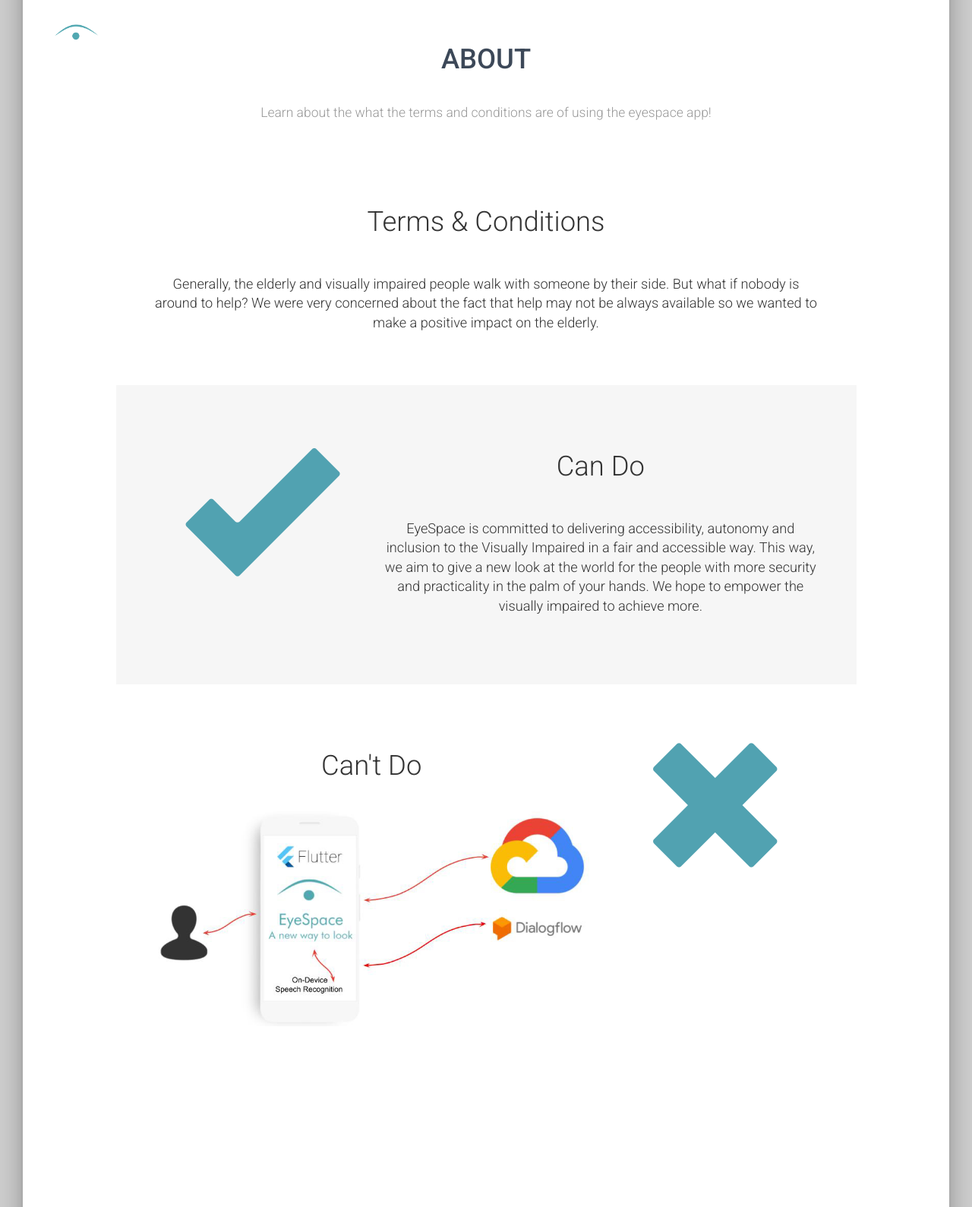
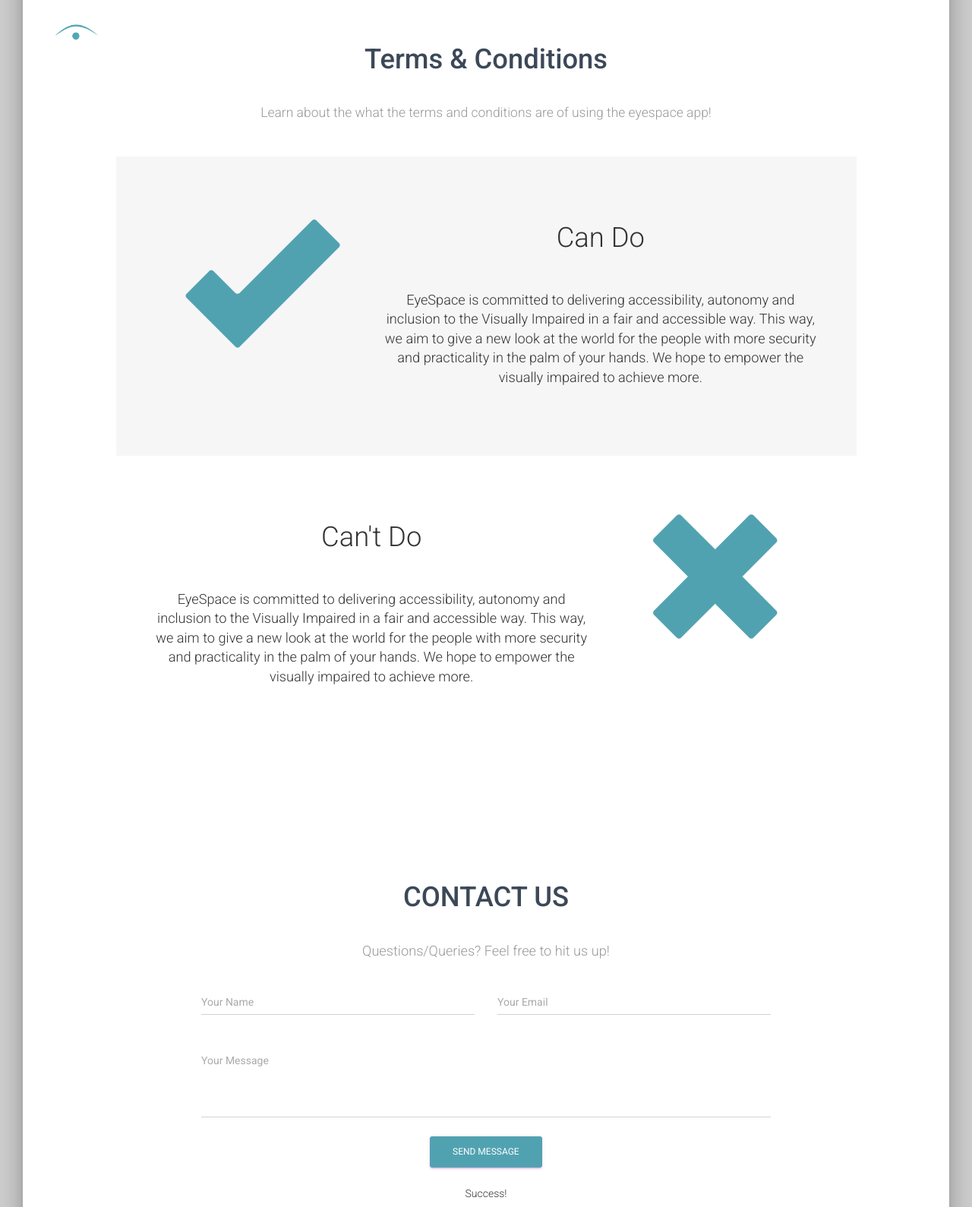
Before and after one commit to team-eyespace/eyespace-website, a website: page public/terms-conditions.html in a window 1280 px wide. Shown: the top 1589 px of the page at 76% size. Drawn offline with nearby package versions, Linux system fonts and the light colour scheme.

Commit message:
Adding Styling and Clean up to T&C Page

```diff
--- a/public/terms-conditions.html
+++ b/public/terms-conditions.html
@@ -23,7 +23,7 @@
 
 	<meta http-equiv="X-UA-Compatible" content="IE=edge,chrome=1" />
 
-	<title>Team Eyespace | Solutions for the Differently Abled | Google Next 2019</title>
+	<title>Team Eyespace | Terms and Conditions | Solutions for the Differently Abled | Google Next 2019</title>
 
 	<meta content='width=device-width, initial-scale=1.0, maximum-scale=1.0, user-scalable=0' name='viewport' />
 
@@ -76,11 +76,11 @@
 					<div class="row">
 						<div class="col-md-8 col-md-offset-2">
 							<br>
-							<h2 class="title" id="about">ABOUT</h2>
+							<h2 class="title" id="about">Terms & Conditions</h2>
 							<h5 class="description">Learn about the what the terms and conditions are of using the eyespace app!
 						</div>
 					</div>
-
+					<br>
 
 					<!-- experimental tabs -->
 					<p>
@@ -136,23 +136,7 @@
 													-->
 
 
-													<!-- Container (About Section) -->
-													<div id="about" class="container-fluid">
-														<div class="row">
-															<div class="col-sm-12">
-																<h2>Terms & Conditions</h2><br>
-																<h4>Generally, the elderly and visually impaired people walk with someone by their side. But what if nobody is around to help? We were very concerned about the fact that help may not be always available so we wanted to make a positive impact on the elderly.<br>
-																	<p>
 
-																</h4>
-					</p>
-
-				</div>
-				<!-- <div class="col-sm-4">
-      <span class="glyphicon glyphicon-ok logo" style="color:#f44336"></span>
-    </div> -->
-			</div>
-		</div>
 
 		<div class="container-fluid bg-grey">
 			<div class="row">
@@ -177,11 +161,14 @@
 			<div class="row">
 				<div class="col-sm-8">
 					<h2>Can't Do</h2><br>
+					<h4> EyeSpace is committed to delivering accessibility, autonomy and inclusion to the
+							Visually Impaired in a fair and accessible way. This way, we aim to give a new look
+							at the world for the people with more security and practicality in the palm of your hands. We hope to
+							empower the visually impaired to achieve more.
+						</h4><br>
 
-					<p>
 
-						<img src="assets/img/appflow.jpg" id="how-it-works-img">
-						<p><br>
+
 
 				</div>
 				<div class="col-sm-4">
@@ -293,11 +280,6 @@
 			<nav class="pull-left">
 				<ul>
 
-					<li>
-						<a href="" target="_blank">
-								Terms & Conditions
-							</a>
-					</li>
 
 				</ul>
 			</nav>
```
